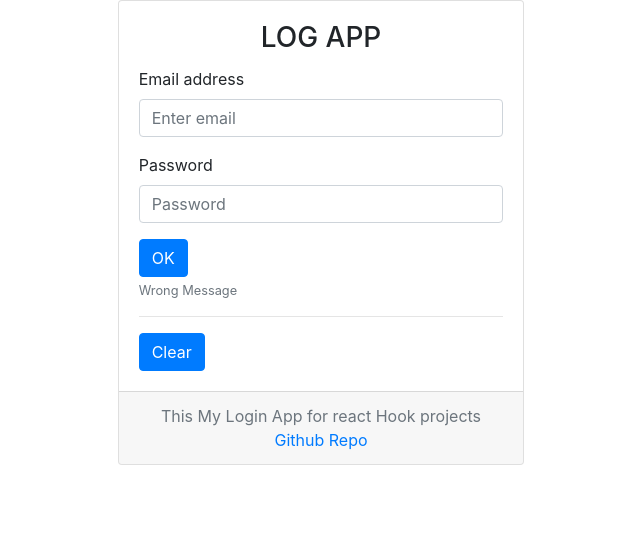
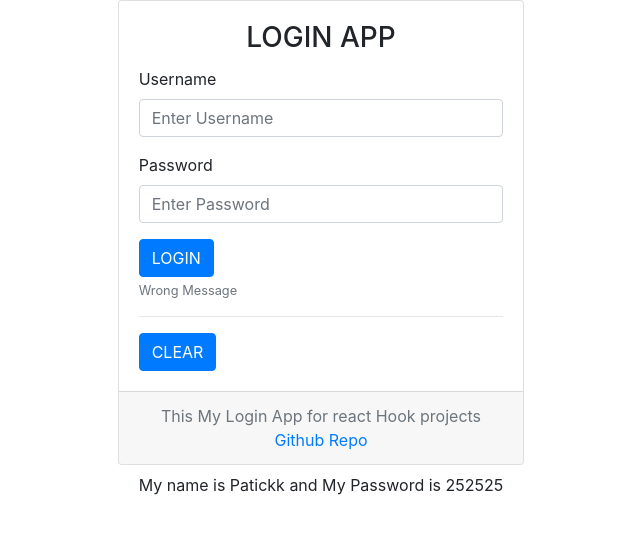
Before and after one commit to patbpm/login-app-with-react-hooks, a React (Create React App) app: page / in a window 1280 px wide. Shown: the top 534 px of the page, without its empty margins (319-959 px from the left). Built offline with nearby package versions, Linux system fonts and the light colour scheme.

Commit message:
Setup the useState and useEffet and the validation

```diff
--- a/src/App.tsx
+++ b/src/App.tsx
@@ -5,28 +5,77 @@ import './App.css';
 type State = {
   username: string
   password:  string
-
+  usernameError: boolean
+  passwordError: boolean
+  isButtonDisabled: boolean
+  helperText : String
 };
 
+
 const App = () => {
-  const [state , setState] = useState({
-    email : "",
-    password : ""
-})
+  const [username, setUsername] = useState('');
+  const [password, setPassword] = useState('');
+  const [usernameError, setUsernameError] = useState(false)
+  const [passwordError, setPasswordError] = useState(false)
+  const [isButtonDisabled, setIsButtonDisabled] = useState(true);
+  const [helperText, setHelperText] = useState('');
+
+  const validateUsername = (target:any) => {
+    if (target.value.length >= 6) {
+      setUsername(target.value);
+      setUsernameError(false);
+      setHelperText('');
+    } else {
+      setUsernameError(true);
+      setHelperText('The Username is less than 6 Character');
+    }
+  }
+
+  const validatePassword = (target:any) => {
+    if (target.value.length >= 6) {
+      setPassword(target.value);
+      setPasswordError(false);
+      setHelperText('');
+    } else {
+      setPasswordError(true);
+      setHelperText('Invalid Password. Please try again.');
+    }
+  }
+
+  const handleChange:React.ChangeEventHandler<HTMLInputElement> = (e) => {
+    const { name } = e.target;
+
+    switch (name) {
+      case 'username':
+        validateUsername(e.target);
+        break;
+      case 'password':
+        validatePassword(e.target);
+        break;
+      default:
+        break;
+    }
+  }
+  /**const handleSubmit:React.MouseEvent<HTMLAnchorElement, MouseEvent> = (e) => {
+
+
+    e.preventDefault();
+  }
+  */
   return (
     <div className="row justify-content-center">
           <div className="col-lg-4 col-md-6 col-sm-8">
             <div className="card">
               <div className="card-body">
-                <h3 className="card-title text-center">LOG APP</h3>
+                <h3 className="card-title text-center">LOGIN APP</h3>
                 <form >
 
                   <div className="form-group text-left">
-                    <label htmlFor="exampleInputEmail1">Email address</label>
-                    <input type="email"
+                    <label htmlFor="exampleInputEmail1">Username</label>
+                    <input type="username"
                             className="form-control"
-                            id="email"
-                            placeholder="Enter email"
+                            id="username"
+                            placeholder="Enter Username"
                     />
 
                   </div>
@@ -35,7 +84,7 @@ const App = () => {
                   <input type="password"
                           className="form-control"
                           id="password"
-                          placeholder="Password"
+                          placeholder="Enter Password"
 
                   />
                 </div>
@@ -44,15 +93,18 @@ const App = () => {
                 <button
                       type="submit"
                       className="btn btn-primary"
-
-                >OK</button>
+                      /**onClick={handleSubmit}
+                      disabled={state.isButtonDisabled}
+                      */
+                >LOGIN</button>
                 <small className="form-text text-muted">Wrong Message</small>
                 <hr/>
                 <button
                       type="submit"
                       className="btn btn-primary"
 
-                >Clear</button>
+
+                >CLEAR</button>
 
                 </form>
               </div>
@@ -61,7 +113,7 @@ const App = () => {
               </div>
             </div>
             <div className="text-center py-2">
-
+               <p>My name is Patickk and My Password is 252525</p>
             </div>
           </div>
     </div>
```
Also changed, not shown: 1 other file (tests, documents, lock files or other folders).
